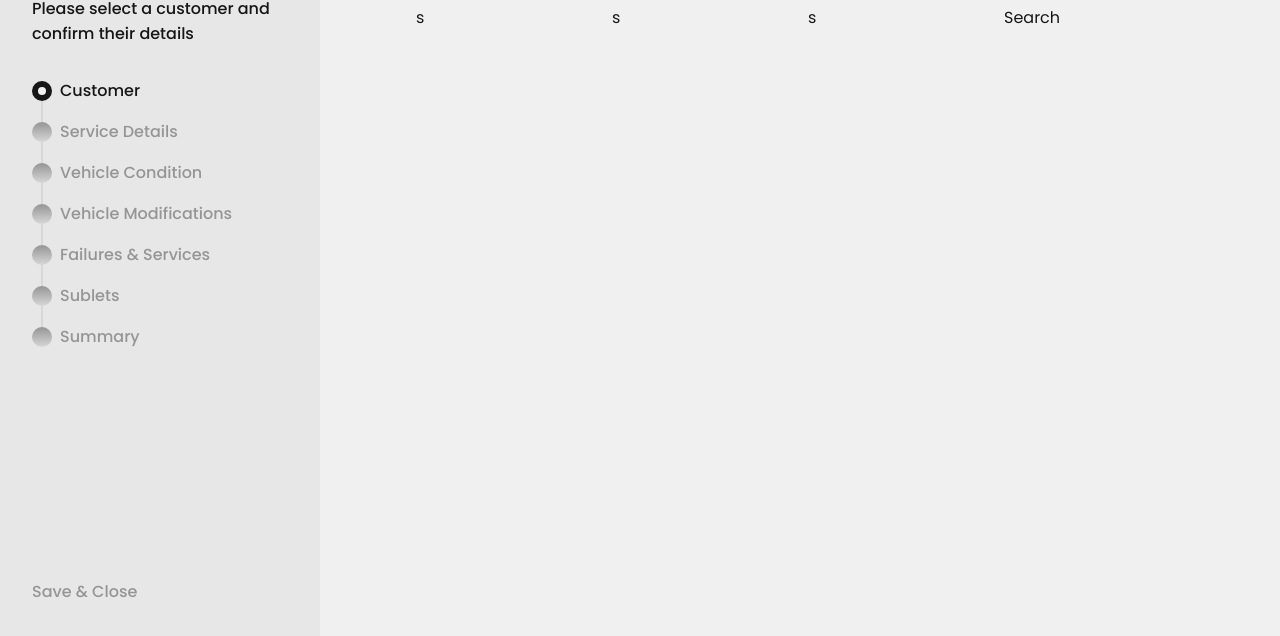
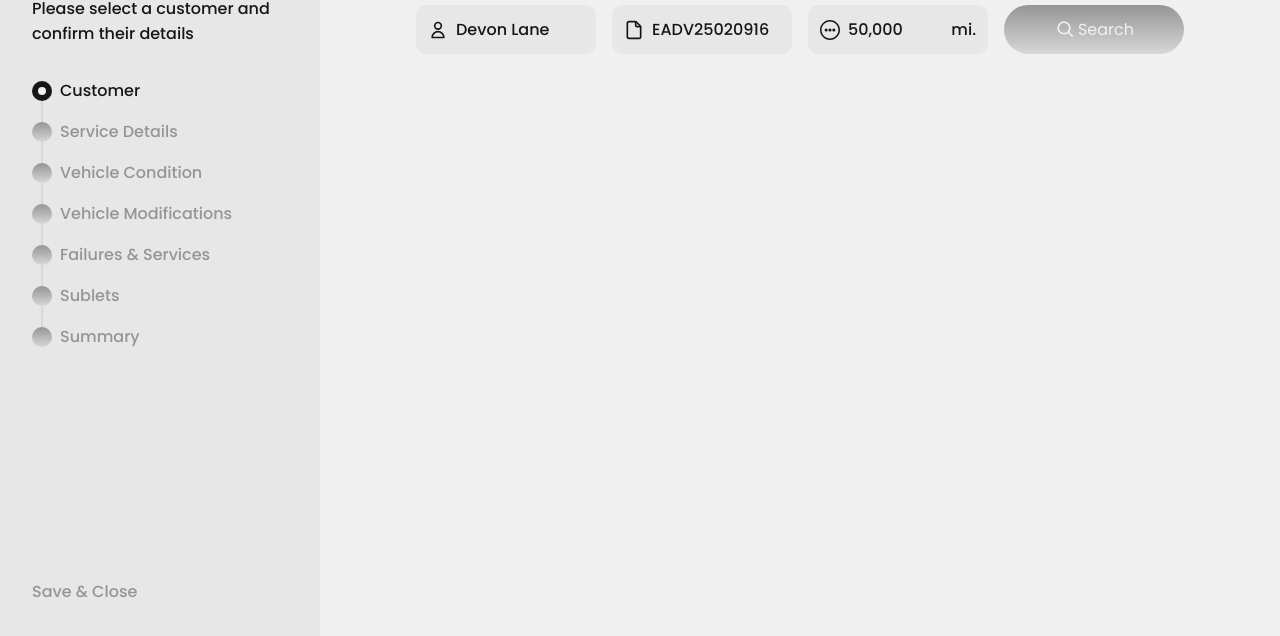
Before and after one commit to Samshh/tactiv-sass, a website: page src/pages/page1/page1.html in a window 1280 px wide. Shown: the part 164-800 px from the top of the page. Drawn offline with Linux system fonts and the light colour scheme.

Commit message:
ADDED: Filter

```diff
--- a/src/index.scss
+++ b/src/index.scss
@@ -15,6 +15,11 @@ body {
   color: $black;
 }
 
+#icon {
+  width: 1.25rem;
+  height: 1.25rem;
+}
+
 section {
   min-height: 100vh;
   height: 100%;
--- a/src/pages/page1/page1.html
+++ b/src/pages/page1/page1.html
@@ -59,10 +59,29 @@
             <p class="clear">Clear</p>
           </div>
           <div class="filters">
-            <div>s</div>
-            <div>s</div>
-            <div>s</div>
-            <div>Search</div>
+            <div class="filter">
+              <div class="filter-children">
+                <img id="icon" src="/public/icons/user.svg" alt="" />
+                <p>Devon Lane</p>
+              </div>
+            </div>
+            <div class="filter">
+              <div class="filter-children">
+                <img id="icon" src="/public/icons/paper.svg" alt="" />
+                <p>EADV25020916</p>
+              </div>
+            </div>
+            <div class="filter">
+              <div class="filter-children">
+                <img id="icon" src="/public/icons/dots.svg" alt="">
+                <p>50,000</p>
+              </div>
+              <p>mi.</p>
+            </div>
+            <div class="search">
+              <img id="icon" src="/public/icons/search.svg" alt="" />
+              <p>Search</p>
+            </div>
           </div>
         </div>
       </div>
--- a/src/styles-pages/_page1.scss
+++ b/src/styles-pages/_page1.scss
@@ -62,11 +62,26 @@
           );
 
           .filter {
+            background-color: #e7e7e7;
+            padding: 0.75rem;
+            border-radius: 10px;
+            @include init-flex(row, 1rem, space-between, center);
 
+            .filter-children {
+              @include init-flex(row, 0.5rem, center, center);
+            }
           }
 
           .search {
             color: $white;
+            padding: 0.75rem;
+            border-radius: 100px;
+            @include init-flex(row, 0.25rem, center, center);
+            @include gradient-radial($light-grey, #d7d7d7);
+
+            p {
+              font-weight: 400;
+            }
           }
         }
       }
```
Also changed, not shown: public/icons/dots.svg (added), public/icons/paper.svg (added), public/icons/search.svg (added), public/icons/user.svg (added), src/index.css, 1 other file.
